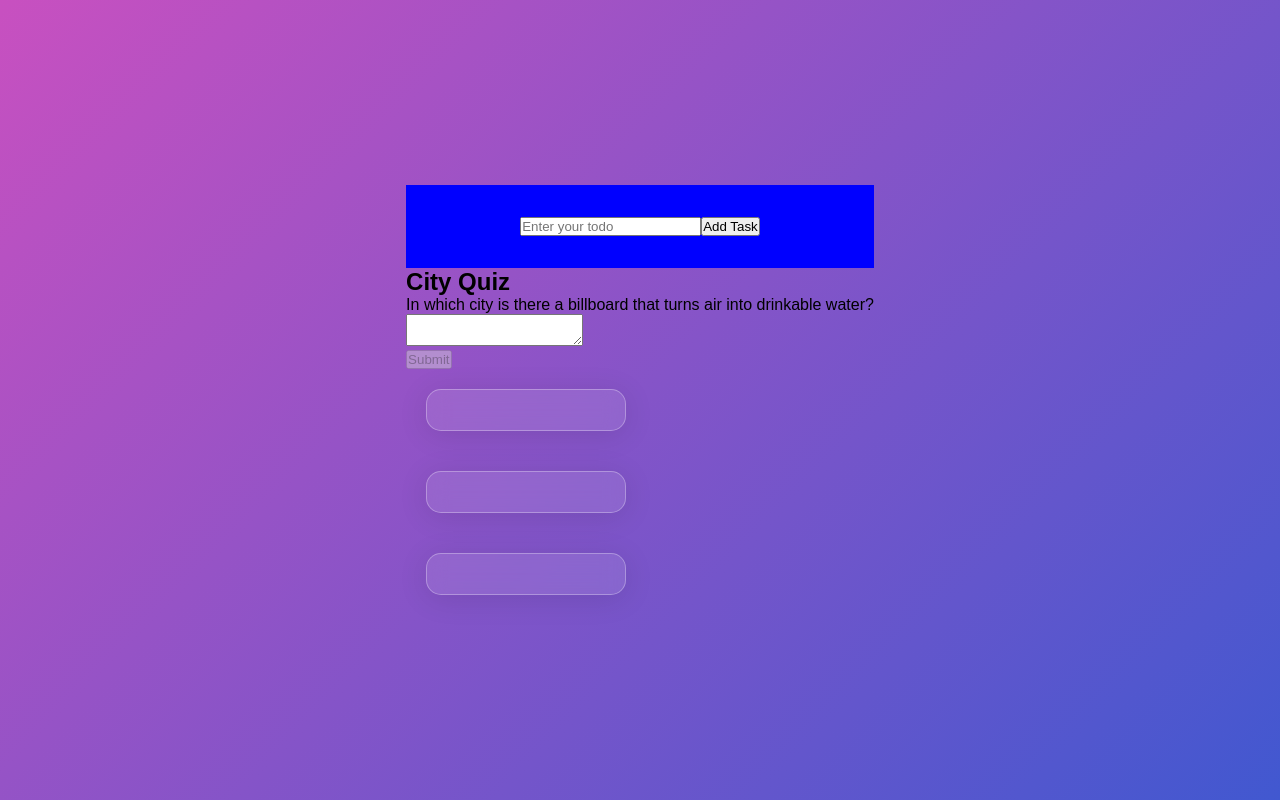
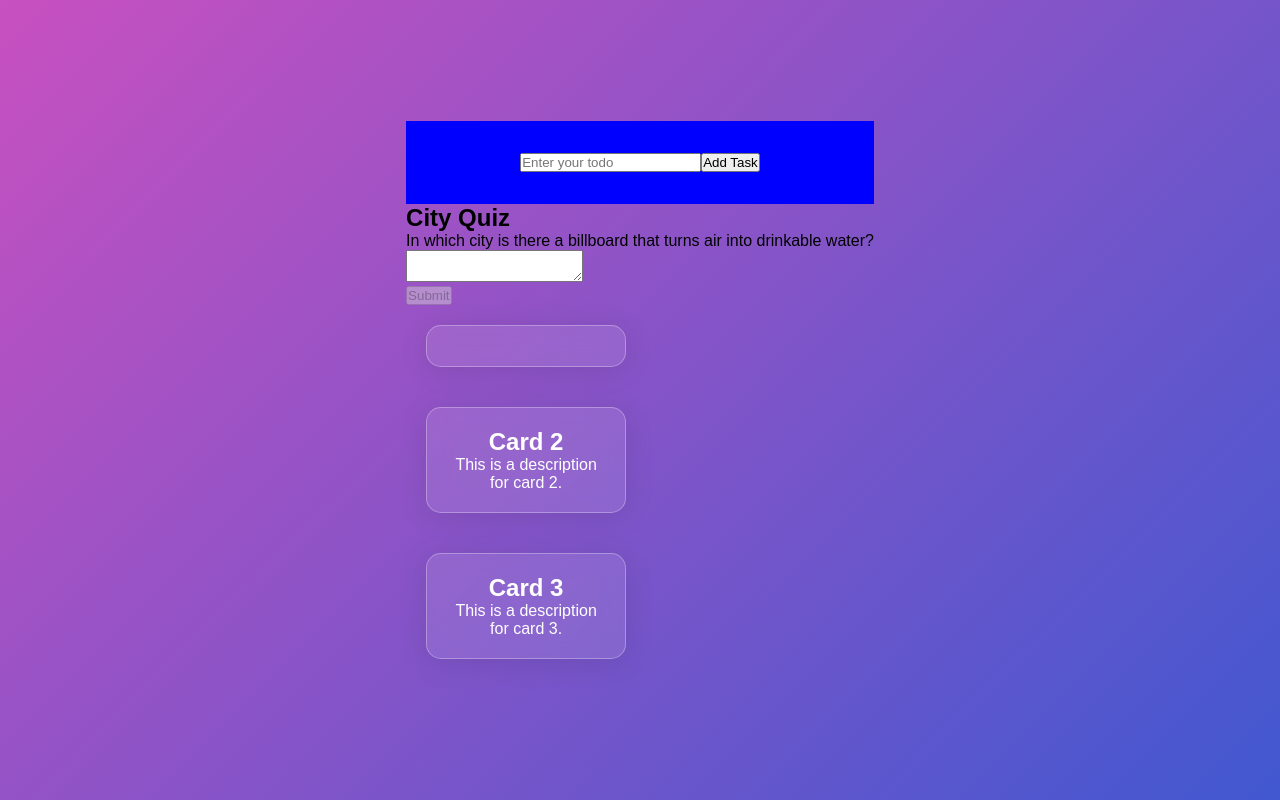
Before and after one commit to nimely111/React-Coding-snippet, a React (Vite) app: page / in a window 1280 px wide. Built offline with nearby package versions, Linux system fonts and the light colour scheme.

Commit message:
destructure props values

```diff
--- a/Glassmorphism/Cards.jsx
+++ b/Glassmorphism/Cards.jsx
@@ -1,12 +1,12 @@
 import "./glass.css";
 import React from 'react';
 
-function Cards() {
+function Cards({title, description}) {
   return (
     <div className="card-container">
       <div className="card">
-        <h2></h2>
-        <p></p>
+        <h2>{title}</h2>
+        <p>{description}</p>
       </div>
     </div>
   );
```
